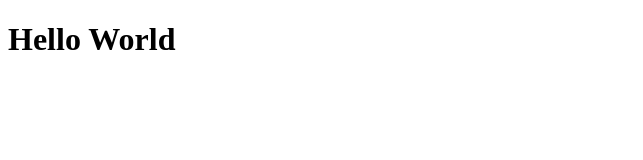
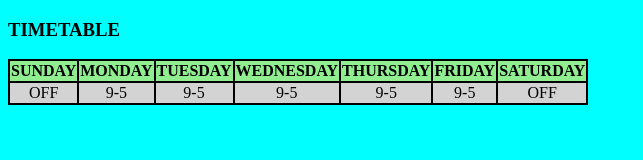
Before and after one commit to ahmednasir00/Web-engineering-lab-assignment-, a plain HTML site: page index.html in a window 1280 px wide. Shown: the whole page, without its empty margins (0-643 px from the left). Drawn offline with Linux system fonts and the light colour scheme.

Commit message:
Add files via upload

```diff
--- a/index.html
+++ b/index.html
@@ -1,9 +1,34 @@
 <!DOCTYPE html>
+
 <html>
+
 <head>
-    <title>Hello World</title>
-    </head>
-    <body>
-        <h1>Hello World</h1>
-        </body>
-        </html>
+    <title> HELLO WORLD </title>
+</head>
+<body style="background-color: aqua;">
+   <h3> TIMETABLE </h3>
+   <table bgcolor="black">
+
+    <tr bgcolor="lightgreen">
+    <th> SUNDAY </th>
+    <th> MONDAY </th>
+    <th> TUESDAY </th>
+    <th> WEDNESDAY </th>
+    <th> THURSDAY </th>
+    <th> FRIDAY </th>
+    <th> SATURDAY </th>
+    </tr>
+    <tr bgcolor="lightgrey" align="center">
+    <td> OFF </td>
+    <td> 9-5 </td>
+    <td> 9-5 </td>
+    <td> 9-5 </td>
+    <td> 9-5 </td>
+    <td> 9-5 </td>
+    <td> OFF </td>
+    </tr>
+
+   </table>
+</body>
+
+</html>
```
